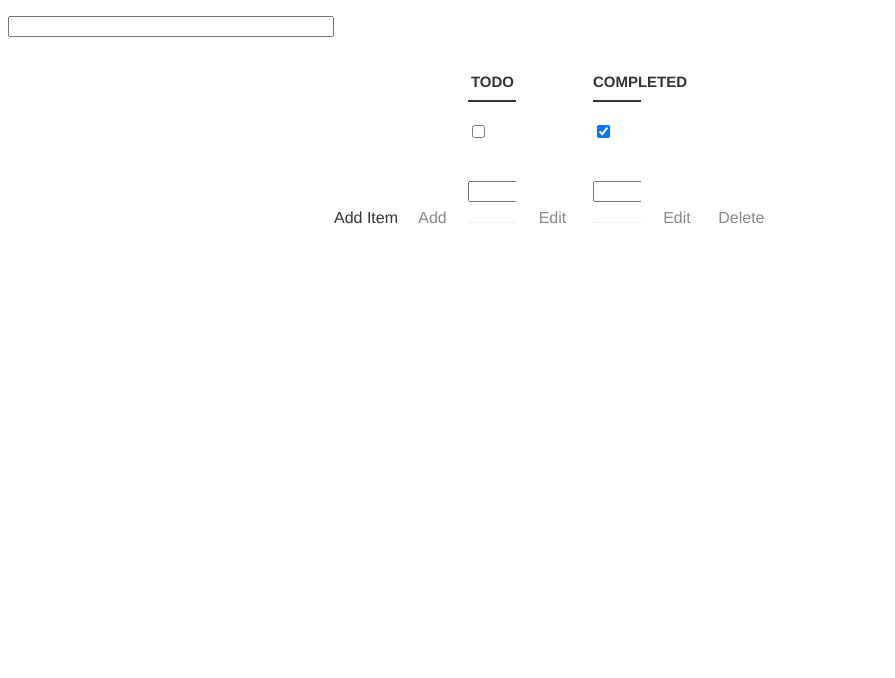
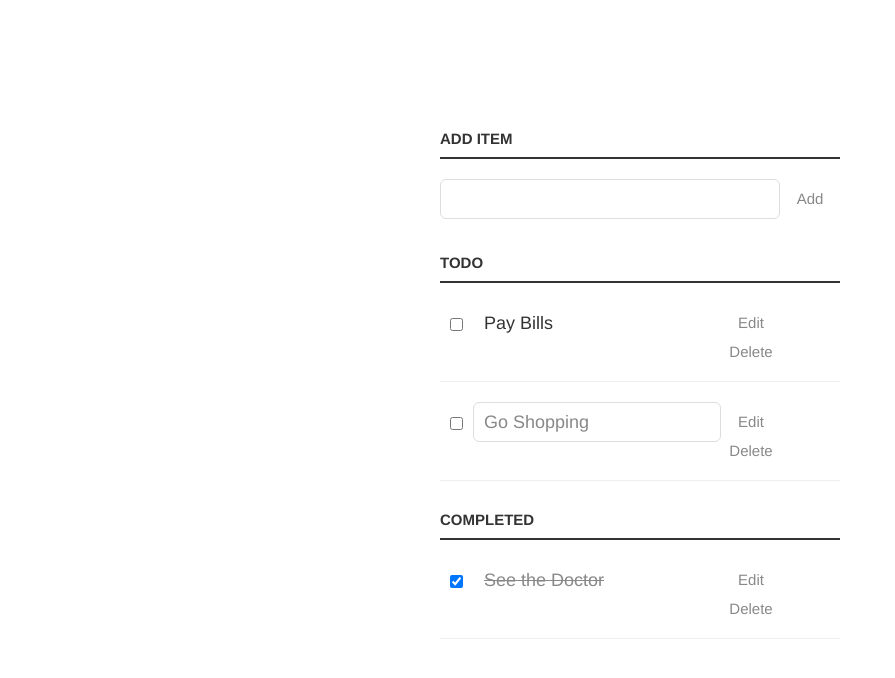
Before and after one commit to mala23/to-do-js, a plain HTML site: page index.html in a window 1280 px wide. Shown: the whole page, without its empty margins (0-895 px from the left). Drawn offline with Linux system fonts and the light colour scheme.

Commit message:
refactor this

```diff
--- a/index.html
+++ b/index.html
@@ -2,37 +2,28 @@
 <html>
   <head>
     <title>To Do JS</title>
-    <link rel='stylesheet' href='public/style/css/main.css' type='text/css' media='screen' charset='utf-8'>
+    <link rel="stylesheet" href="public/style/css/main.css" type="text/css" media="screen" charset="utf-8">
   </head>
   <body>
-    <section class='create-task'>
+    <div class="container">
       <p>
-      <label for='new-task'>Add Item</label>
-      <input id='new-task' type='text'>
-      <button>Add<button>
+        <label for="new-task">Add Item</label><input id="new-task" type="text"><button>Add</button>
       </p>
-    <section class='tasks'>
-      <h3>Todo</h3
-      <ul id='incomplete-tasks'>
-        <li>
-          <input type='checkbox'>
-          <label>Pay Bills</label>
-          <input type='text'>
-          <button class='edit'>Edit</button>
-          <button class'delete'</button>
-        </li>
+
+      <h3>Todo</h3>
+      <ul id="incomplete-tasks">
+        <li><input type="checkbox"><label>Pay Bills</label><input type="text"><button class="edit">Edit</button><button class="delete">Delete</button></li>
+        <li class="editMode"><input type="checkbox"><label>Go Shopping</label><input type="text" value="Go Shopping"><button class="edit">Edit</button><button class="delete">Delete</button></li>
+
       </ul>
+
       <h3>Completed</h3>
-      <ul id='completed-tasks'>
-        <li>
-          <input type='checkbox' checked>
-          <label>See the doctor</label>
-          <input type='text'>
-          <button class='edit'>Edit</button>
-          <button class='delete'>Delete</button>
-        </li>
+      <ul id="completed-tasks">
+        <li><input type="checkbox" checked><label>See the Doctor</label><input type="text"><button class="edit">Edit</button><button class="delete">Delete</button></li>
       </ul>
-    </section>
-    </section>
+    </div>
+
+    <script type="text/javascript" src="js/app.js"></script>
+
   </body>
 </html>
--- a/public/style/css/main.css
+++ b/public/style/css/main.css
@@ -1,51 +1,44 @@
+/* Basic Style */
 body {
   background: #fff;
   color: #333;
   font-family: Helvetica, sans-serif;
 }
-
 .container {
   display: block;
   width: 400px;
   margin: 100px auto 0;
 }
-
 ul {
   margin: 0;
   padding: 0;
 }
-
 li * {
   float: left;
 }
-
 li, h3 {
-  clear: both;
-  list-style: none;
+  clear:both;
+  list-style:none;
 }
-
 input, button {
   outline: none;
 }
-
 button {
   background: none;
   border: 0px;
   color: #888;
-  font-size: 16px;
+  font-size: 15px;
   width: 60px;
   margin: 10px 0 0;
   font-family: Helvetica, sans-serif;
   cursor: pointer;
 }
-
 button:hover {
   color: #333;
 }
-
 /* Heading */
-
-h3, label [for='new-task'] {
+h3,
+label[for='new-task'] {
   color: #333;
   font-weight: 700;
   font-size: 15px;
@@ -54,86 +47,74 @@ h3, label [for='new-task'] {
   margin: 0;
   text-transform: uppercase;
 }
-
-input [type='text'] {
+input[type="text"] {
   margin: 0;
   font-size: 18px;
   line-height: 18px;
   height: 18px;
   padding: 10px;
-  border: 1px, solid #ddd;
+  border: 1px solid #ddd;
   background: #fff;
   border-radius: 6px;
   font-family: Helvetica, sans-serif;
   color: #888;
 }
-
-input [type='text']:focus {
+input[type="text"]:focus {
   color: #333;
 }
 
 /* New Task */
-
-label [for='new-task'] {
+label[for='new-task'] {
   display: block;
   margin: 0 0 20px;
 }
-
 input#new-task {
   float: left;
   width: 318px;
 }
-
 p > button:hover {
   color: #0FC57C;
 }
 
 /* Task list */
-
 li {
   overflow: hidden;
   padding: 20px 0;
   border-bottom: 1px solid #eee;
 }
-
-li > input [type='checkbox'] {
+li > input[type="checkbox"] {
   margin: 0 10px;
   position: relative;
   top: 15px;
 }
-
 li > label {
   font-size: 18px;
   line-height: 40px;
   width: 237px;
   padding: 0 0 0 11px;
 }
-
-li > input [type='text'] {
+li >  input[type="text"] {
   width: 226px;
 }
-
 li > .delete:hover {
   color: #CF2323;
 }
 
 /* Completed */
-
 #completed-tasks label {
   text-decoration: line-through;
   color: #888;
 }
 
 /* Edit Task */
-
-ul li input [type='text'] {
-  display: none;
+ul li input[type=text] {
+  display:none;
 }
 
-ul li.editMode input [type='text'] {
-  display: block;
+ul li.editMode input[type=text] {
+  display:block;
 }
 
 ul li.editMode label {
-  display: none;
+  display:none;
 }
```
Also changed, not shown: public/js/interface.js (added).
